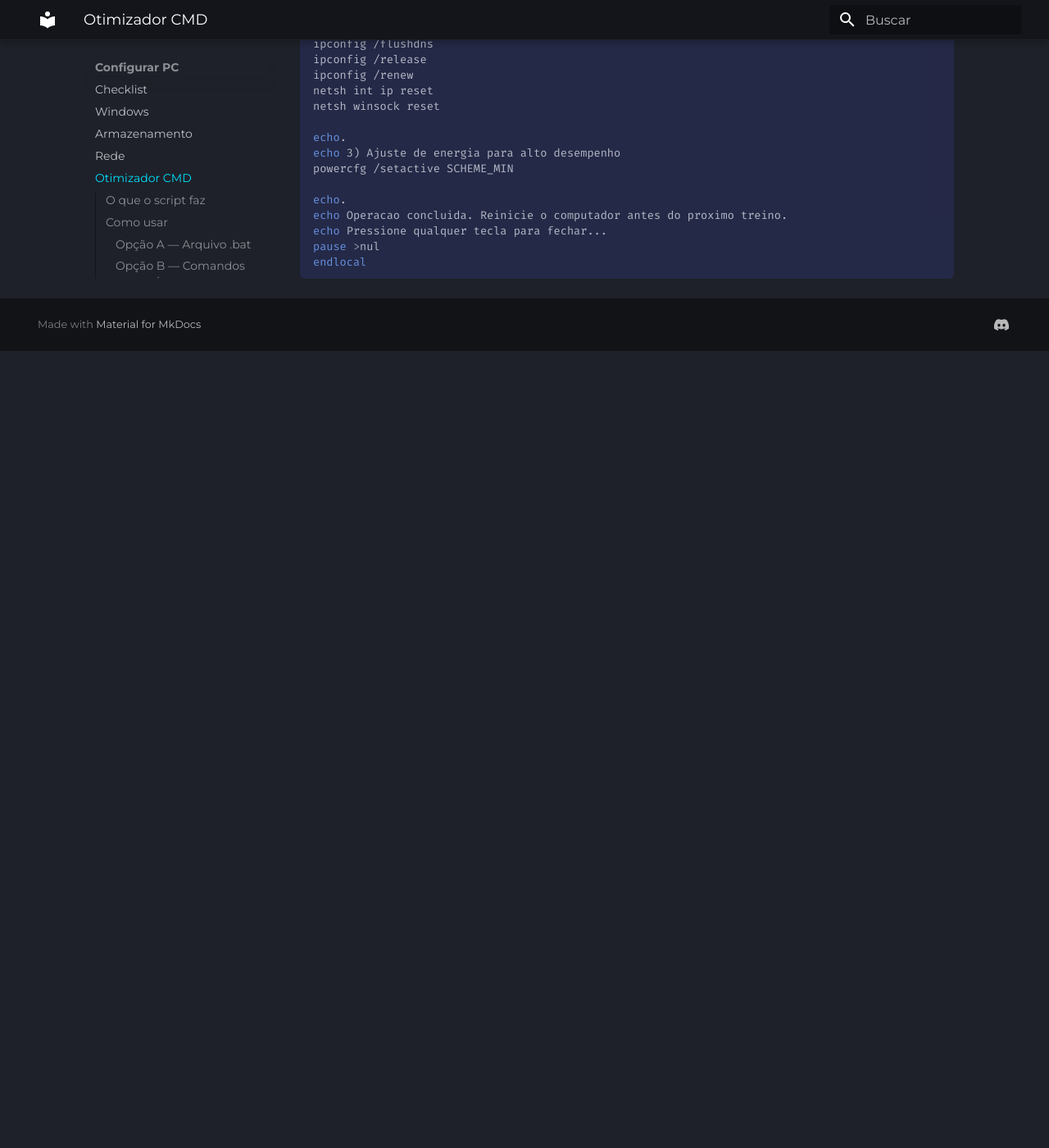
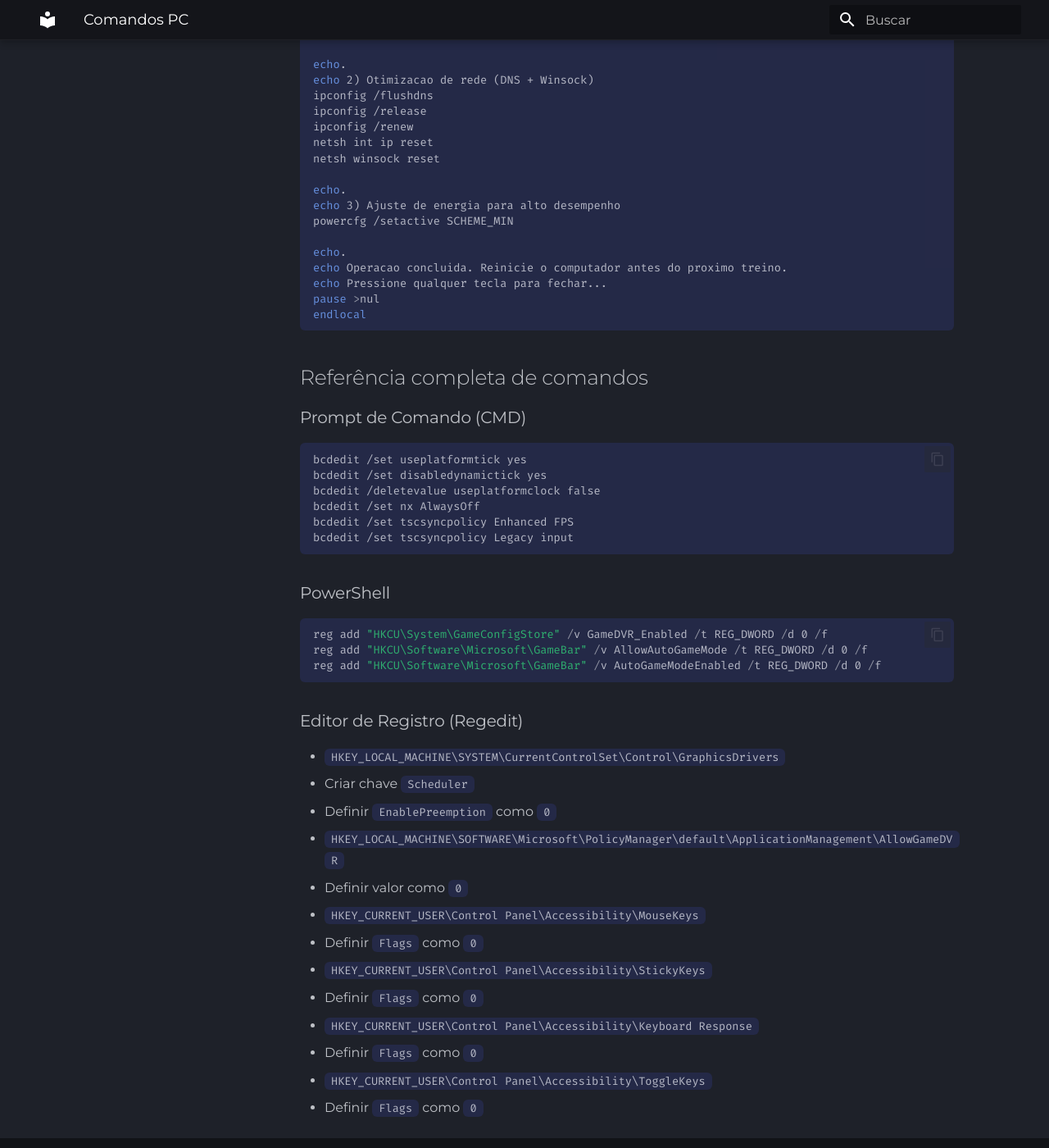
Before and after one commit to nggs-pubg/NGGS-NextGenerationGamingSquad, an MkDocs documentation site: the page built from docs/pc/comandos-pc.md, in a window 1280 px wide and 1400 px high, scrolled down 2053 px. Shown: the whole window at 82% size. Built offline with MkDocs 1.6.1 and Material for MkDocs 9.7.7, drawn with Linux system fonts in a browser that asks for light colours; before the commit the page ends 2481 px from its top, so only the background shows below that; some of the changed text lies outside the part shown.

Commit message:
update comandos

````diff
--- a/docs/pc/comandos-cmd.md
+++ b/docs/pc/comandos-pc.md
@@ -1,11 +1,13 @@
-# Otimizador NGGS (comandos CMD)
+# Comandos PC
+
+## Otimizador NGGS (comandos CMD)
 
 - Download automático: [`nggs-otimizador.bat`](../assets/scripts/nggs-otimizador.bat) — execute como administrador.
 - Execução manual passo a passo: [`nggs-passos-manual.txt`](../assets/scripts/nggs-passos-manual.txt)
 
 > **Aviso:** use apenas em sessões locais no Windows com privilégios de administrador. O script segue recomendações oficiais e não altera registros críticos.
 
-## O que o script faz
+### O que o script faz
 
 | Etapa | Descrição | Por que fazer | Como reverter | Impacto esperado |
 | --- | --- | --- | --- | --- |
@@ -16,16 +18,19 @@
 ## Como usar
 
 ### Opção A — Arquivo `.bat`
+
 1. Baixe o arquivo `nggs-otimizador.bat`.
 2. Clique com o botão direito e escolha **Executar como administrador**.
 3. Aguarde a conclusão e reinicie o PC.
 
 ### Opção B — Comandos manuais
+
 1. Abra o Prompt de Comando como administrador.
-2. Execute os comandos na ordem indicada no arquivo `nggs-passos-manual.txt`.
+2. Execute os comandos na ordem indicada no arquivo `nggs-passos-manual.txt` ou utilize a referência abaixo.
 3. Reinicie o PC ao finalizar.
 
 ### Recomendações
+
 - Utilize o procedimento no máximo 1 vez por semana ou quando notar instabilidade.
 - Combine com o [checklist geral](checklist.md) para garantir que drivers e updates estão em dia.
 - Não edite os comandos sem validação prévia do staff técnico.
@@ -77,3 +82,40 @@
 pause >nul
 endlocal
 ```
+
+## Referência completa de comandos
+
+### Prompt de Comando (CMD)
+
+```cmd
+bcdedit /set useplatformtick yes
+bcdedit /set disabledynamictick yes
+bcdedit /deletevalue useplatformclock false
+bcdedit /set nx AlwaysOff
+bcdedit /set tscsyncpolicy Enhanced FPS
+bcdedit /set tscsyncpolicy Legacy input
+```
+
+### PowerShell
+
+```powershell
+reg add "HKCU\System\GameConfigStore" /v GameDVR_Enabled /t REG_DWORD /d 0 /f
+reg add "HKCU\Software\Microsoft\GameBar" /v AllowAutoGameMode /t REG_DWORD /d 0 /f
+reg add "HKCU\Software\Microsoft\GameBar" /v AutoGameModeEnabled /t REG_DWORD /d 0 /f
+```
+
+### Editor de Registro (Regedit)
+
+- `HKEY_LOCAL_MACHINE\SYSTEM\CurrentControlSet\Control\GraphicsDrivers`
+  - Criar chave `Scheduler`
+  - Definir `EnablePreemption` como `0`
+- `HKEY_LOCAL_MACHINE\SOFTWARE\Microsoft\PolicyManager\default\ApplicationManagement\AllowGameDVR`
+  - Definir valor como `0`
+- `HKEY_CURRENT_USER\Control Panel\Accessibility\MouseKeys`
+  - Definir `Flags` como `0`
+- `HKEY_CURRENT_USER\Control Panel\Accessibility\StickyKeys`
+  - Definir `Flags` como `0`
+- `HKEY_CURRENT_USER\Control Panel\Accessibility\Keyboard Response`
+  - Definir `Flags` como `0`
+- `HKEY_CURRENT_USER\Control Panel\Accessibility\ToggleKeys`
+  - Definir `Flags` como `0`
````
